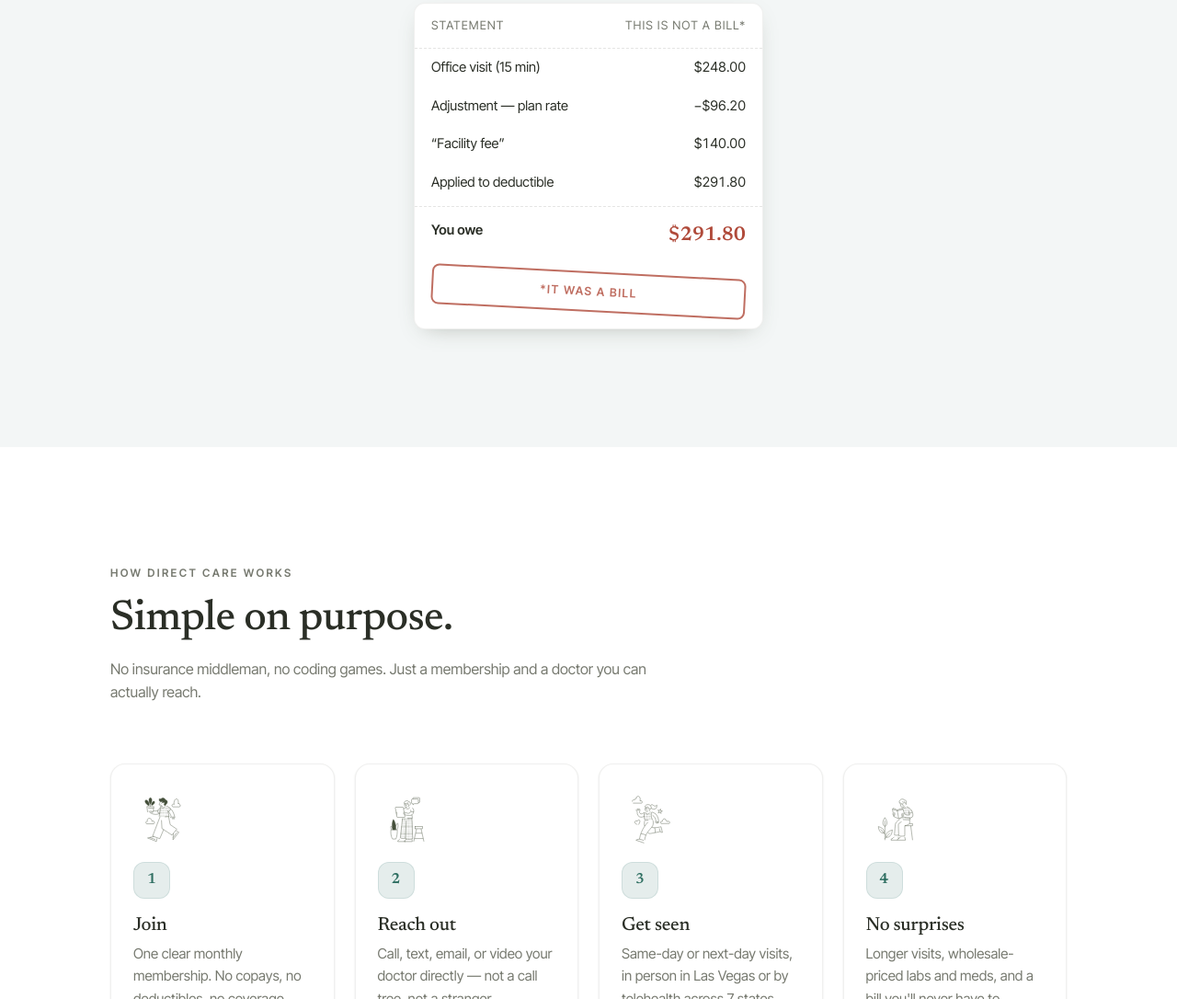
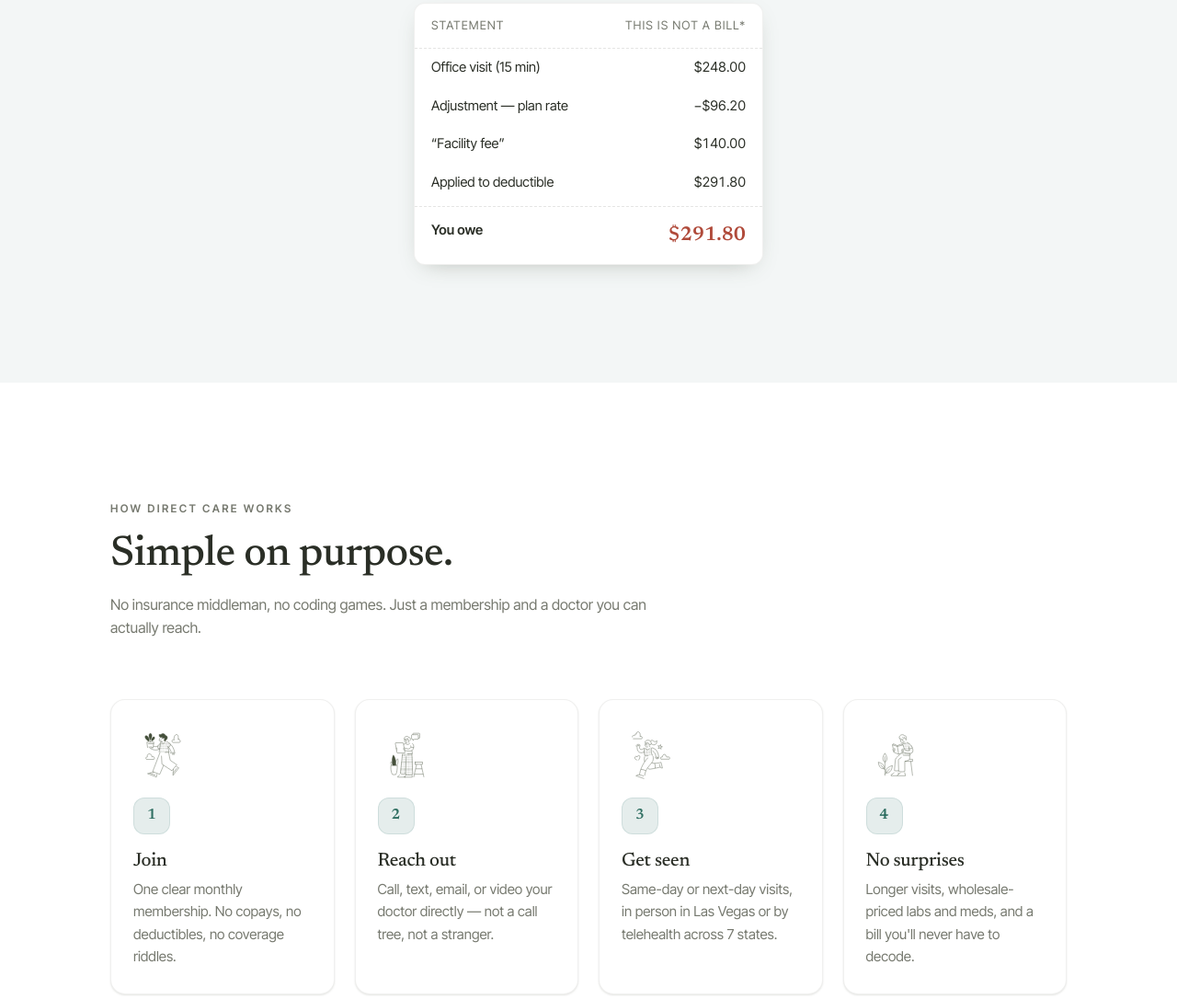
Before and after one commit to crbikebike/pcp-doc-collab, a plain HTML site: page index.html in a window 1280 px wide. Shown: the part 1373-2459 px from the top of the page at 92% size. Drawn offline with Linux system fonts and the light colour scheme.

Commit message:
removing the weird it was a bill question

```diff
--- a/index.html
+++ b/index.html
@@ -78,7 +78,6 @@
           <div class="r-row"><span>“Facility fee”</span><span>$140.00</span></div>
           <div class="r-row"><span>Applied to deductible</span><span>$291.80</span></div>
           <div class="r-row total"><span>You owe</span><span class="amt">$291.80</span></div>
-          <div class="r-stamp">*It was a bill</div>
         </div>
       </div>
     </section>
```
